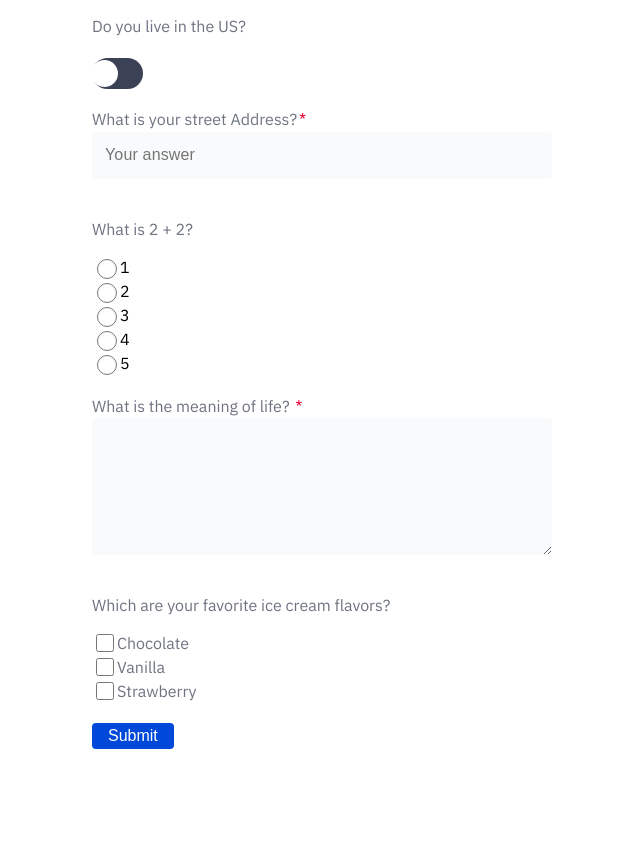
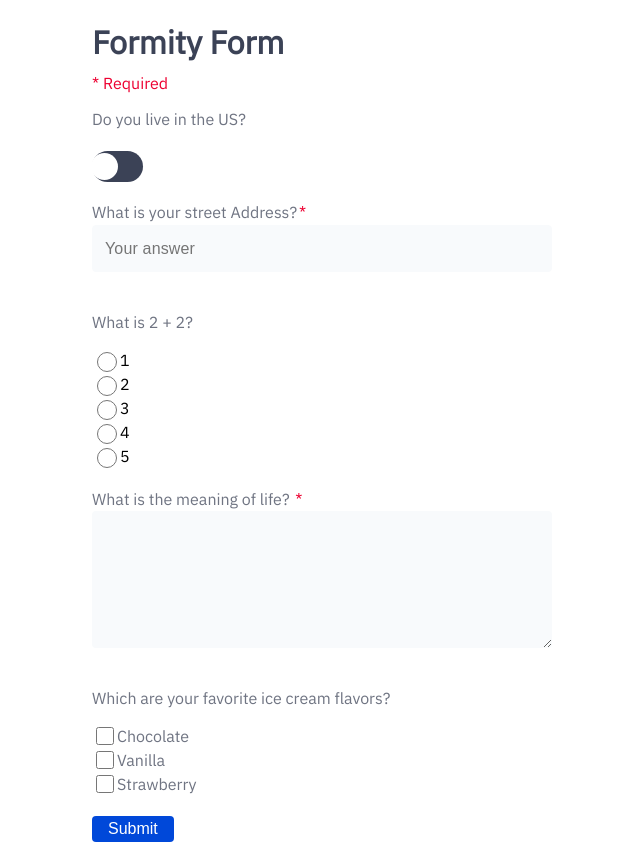
Before and after one commit to stevejd88/custom-form, a React (Create React App) app: page / in a window 1280 px wide. Shown: the whole page, without its empty margins (318-958 px from the left). Before the commit the page ends 800 px from the top, so only its background shows below. Built offline with nearby package versions, Linux system fonts and the light colour scheme.

Commit message:
Add form title text

```diff
--- a/src/App.css
+++ b/src/App.css
@@ -4,6 +4,18 @@
 
 .App {
   font-family: "IBM Plex Sans", sans-serif;
+}
+
+h1 {
+  width: 460px;
+  color: #3b4256;
+  margin-bottom: 10px;
+}
+
+.notification {
+  color: #ed0131;
+  margin: 0;
+  width: 460px;
 }
 
 form {
--- a/src/App.js
+++ b/src/App.js
@@ -87,6 +87,10 @@
   return (
     <div className='App'>
       <form onSubmit={handleSubmit}>
+        <h1>Formity Form</h1>
+        <p className='notification'>
+          <span>&#42;</span> Required
+        </p>
         <ToggleSwitch
           label='Do you live in the US?'
           name='toggle'
--- a/src/components/form-input/form-input.component.jsx
+++ b/src/components/form-input/form-input.component.jsx
@@ -21,7 +21,7 @@
     <div className='text-input group'>
       <label htmlFor={id}>
         {label}
-        {requiredField && <span className='required-field'>*</span>}
+        {requiredField && <span className='required-field'>&#42;</span>}
       </label>
       <input
         className='input'
--- a/src/components/text-area/text-area.component.jsx
+++ b/src/components/text-area/text-area.component.jsx
@@ -17,7 +17,7 @@
   return (
     <div className='text-area-group'>
       <label htmlFor={id}>
-        {label} {requiredField && <span className='required-field'>*</span>}
+        {label} {requiredField && <span className='required-field'>&#42;</span>}
       </label>
       <textarea
         className='input'
```
